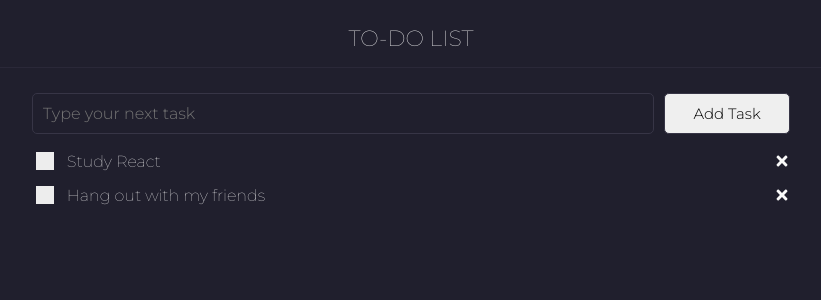
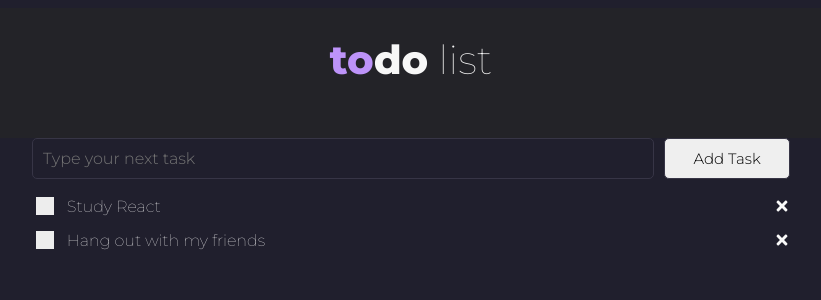
Before and after one commit to martinsju/todo-list-livecoding, a React (Create React App) app: page / in a window 1280 px wide. Shown: the top 300 px of the page, without its empty margins (229-1050 px from the left). Built offline with nearby package versions, Linux system fonts and the light colour scheme.

Commit message:
style: refactor Header style

```diff
--- a/src/components/Header/index.js
+++ b/src/components/Header/index.js
@@ -2,7 +2,13 @@
 import * as C from './styled.js'
 
 function Header() {
-	return <C.Container>TO-DO LIST</C.Container>
+	return (
+		<C.Container>
+			<C.Header1 color='#BD93F9'>to</C.Header1>
+			<C.Header1>do</C.Header1>
+			<C.Header2>list</C.Header2>
+		</C.Container>
+	)
 }
 
 export default Header
--- a/src/components/Header/styled.js
+++ b/src/components/Header/styled.js
@@ -1,10 +1,21 @@
 import styled from 'styled-components'
 
 export const Container = styled.div`
-	font-size: 22px;
-	font-weight: 100;
-	margin: 25px;
-	text-align: center;
-	padding-bottom: 15px;
-	border-bottom: 1px solid #2a2838;
+	height: 130px;
+	background-color: #232328;
+	display: flex;
+	justify-content: center;
 `
+
+export const Header1 = styled.h1`
+	color: ${(props) => (props.color ? props.color : '#f7f7f7')};
+	font-size: 40px;
+	font-weight: 700;
+`
+
+export const Header2 = styled.h1`
+	color: #f7f7f7;
+	font-size: 40px;
+	font-weight: 200;
+	margin-left: 10px;
+`
```
